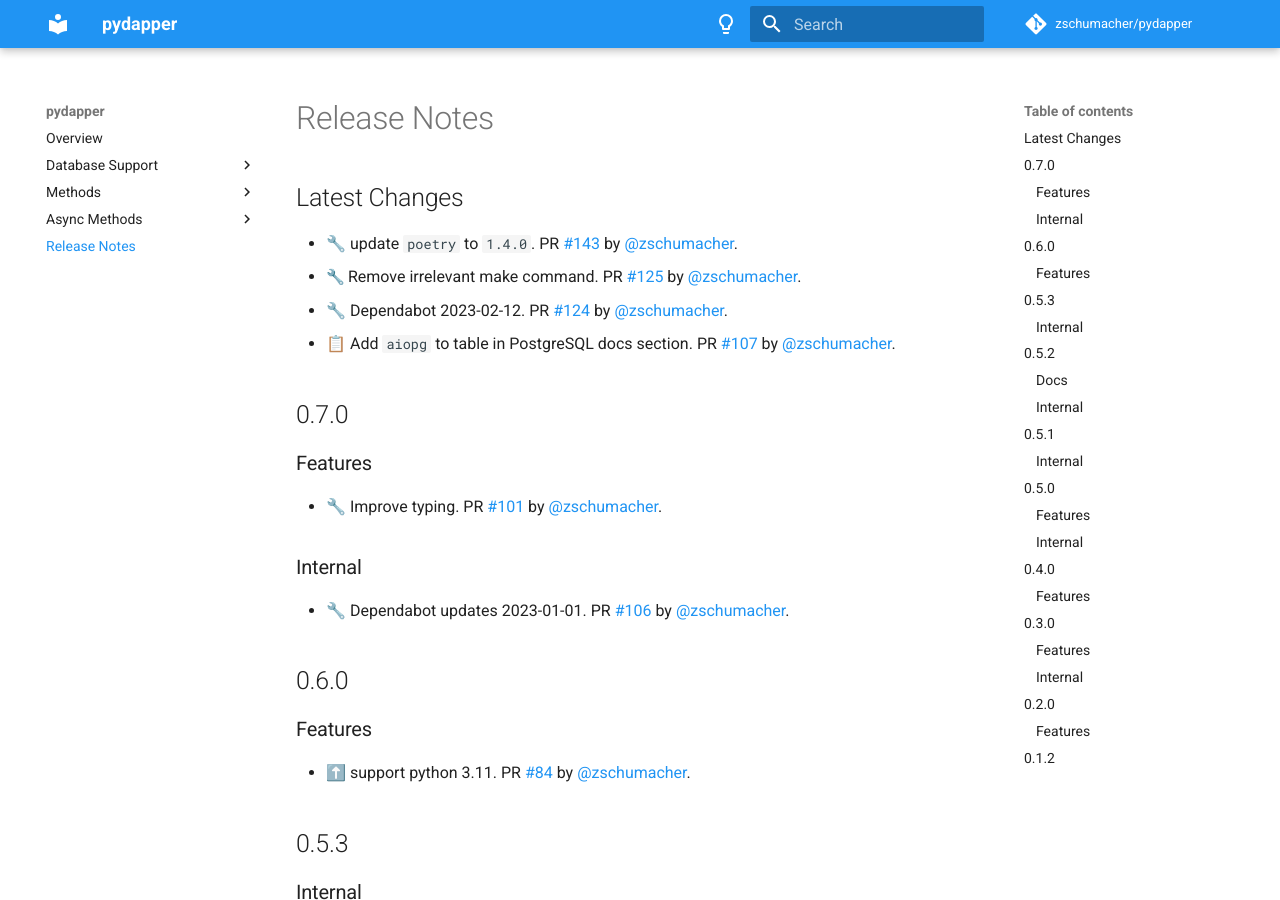
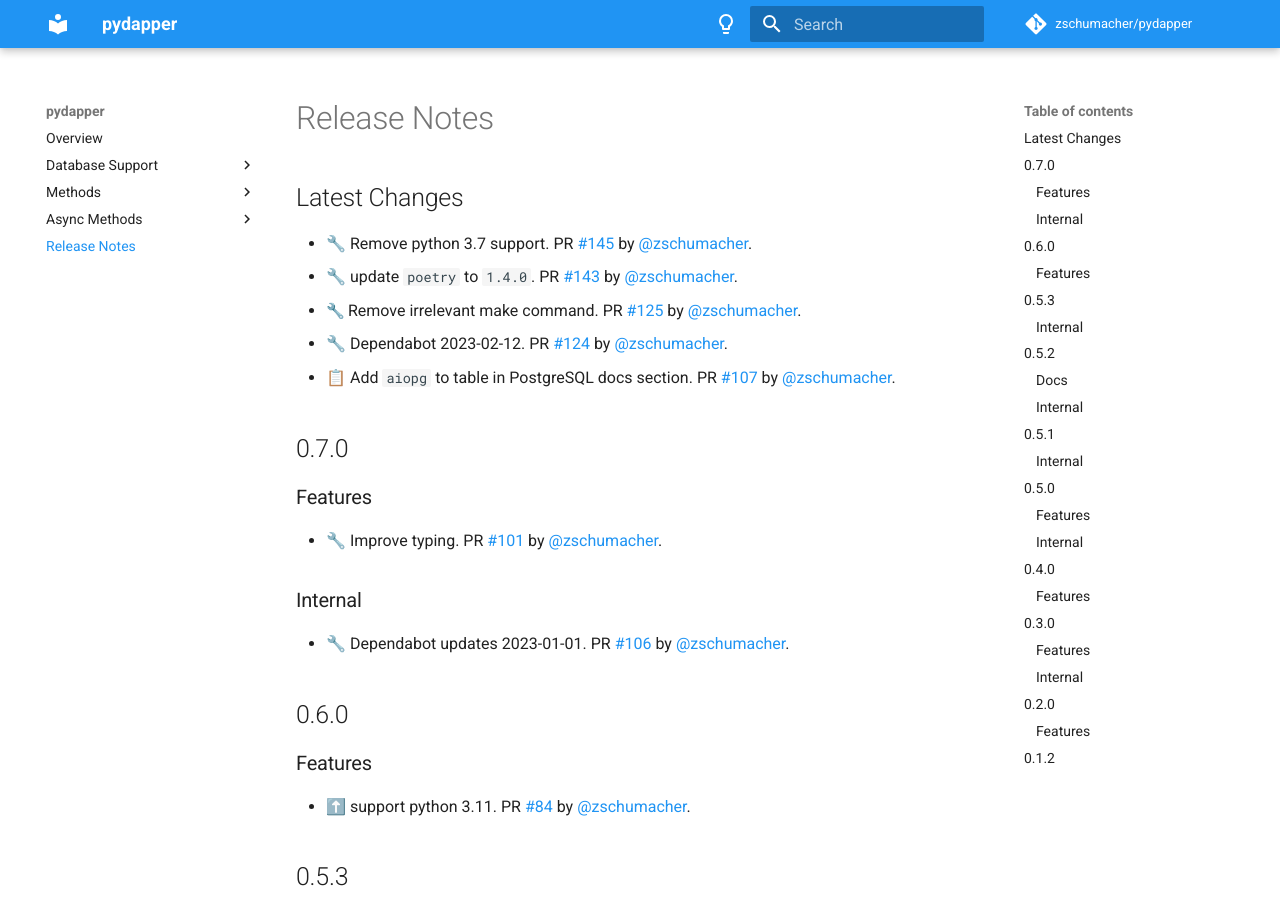
Before and after one commit to zschumacher/pydapper, an MkDocs documentation site: the page built from docs/release_notes.md, in a window 1280 px wide and 900 px high. Built offline with MkDocs 1.6.1 and Material for MkDocs 9.7.7, drawn with Linux system fonts in a browser that asks for light colours; emoji names are drawn with the system emoji font; comment, search, counter and statistics services are not loaded.

Commit message:
📝 Update release notes

```diff
--- a/docs/release_notes.md
+++ b/docs/release_notes.md
@@ -1,6 +1,7 @@
 
 ## Latest Changes
 
+* 🔧 Remove python 3.7 support. PR [#145](https://github.com/zschumacher/pydapper/pull/145) by [@zschumacher](https://github.com/zschumacher).
 * 🔧 update `poetry` to `1.4.0`. PR [#143](https://github.com/zschumacher/pydapper/pull/143) by [@zschumacher](https://github.com/zschumacher).
 * :wrench: Remove irrelevant make command. PR [#125](https://github.com/zschumacher/pydapper/pull/125) by [@zschumacher](https://github.com/zschumacher).
 * 🔧 Dependabot 2023-02-12. PR [#124](https://github.com/zschumacher/pydapper/pull/124) by [@zschumacher](https://github.com/zschumacher).
```
